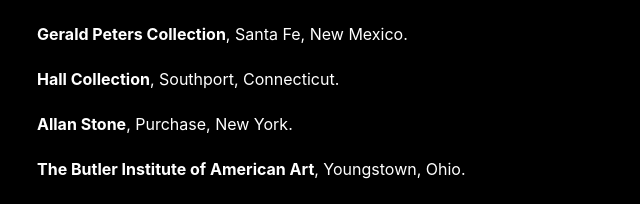
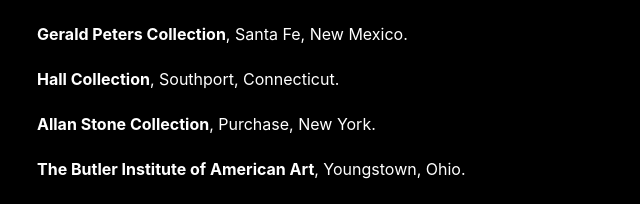
Before and after one commit to aishatoule/lorraine-shemesh-site, a React (Create React App) app: page /biography in a window 1280 px wide. Shown: the part 2166-2370 px from the top of the page, without its empty margins (273-913 px from the left). Built offline with nearby package versions, Linux system fonts and the light colour scheme; what redux-immutable-state-invariant would draw is missing.

Commit message:
Biography text update and thumbnail updates

```diff
--- a/src/components/pages/Biography.js
+++ b/src/components/pages/Biography.js
@@ -168,7 +168,7 @@
 	                        <p className="biography-listing"><b>Hall Collection</b>, Southport, Connecticut.</p>
 	                    </div>
 	                    <div className="biography-container">
-	                        <p className="biography-listing"><b>Allan Stone</b>, Purchase, New York.</p>
+	                        <p className="biography-listing"><b>Allan Stone Collection</b>, Purchase, New York.</p>
 	                    </div>
 	                    <div className="biography-container">
 	                        <p className="biography-listing"><b>The Butler Institute of American Art</b>, Youngstown, Ohio.</p>
--- a/src/css/pages/_invidualImage.scss
+++ b/src/css/pages/_invidualImage.scss
@@ -7,9 +7,6 @@
     padding-top: 10px;
 }
 
-.image-detail-text {
-    padding-top: 10px;
-}
 .thumbnail-section {
     display: flex;
 }
@@ -42,7 +39,9 @@
 }
 
 .current-image-border {
-    border: 3px solid white;
+    border-width: 0px 0px 3px 0px;
+    border-style: solid;
+    border-color: #fff;
 }
 
 .non-current-image-border {
```
